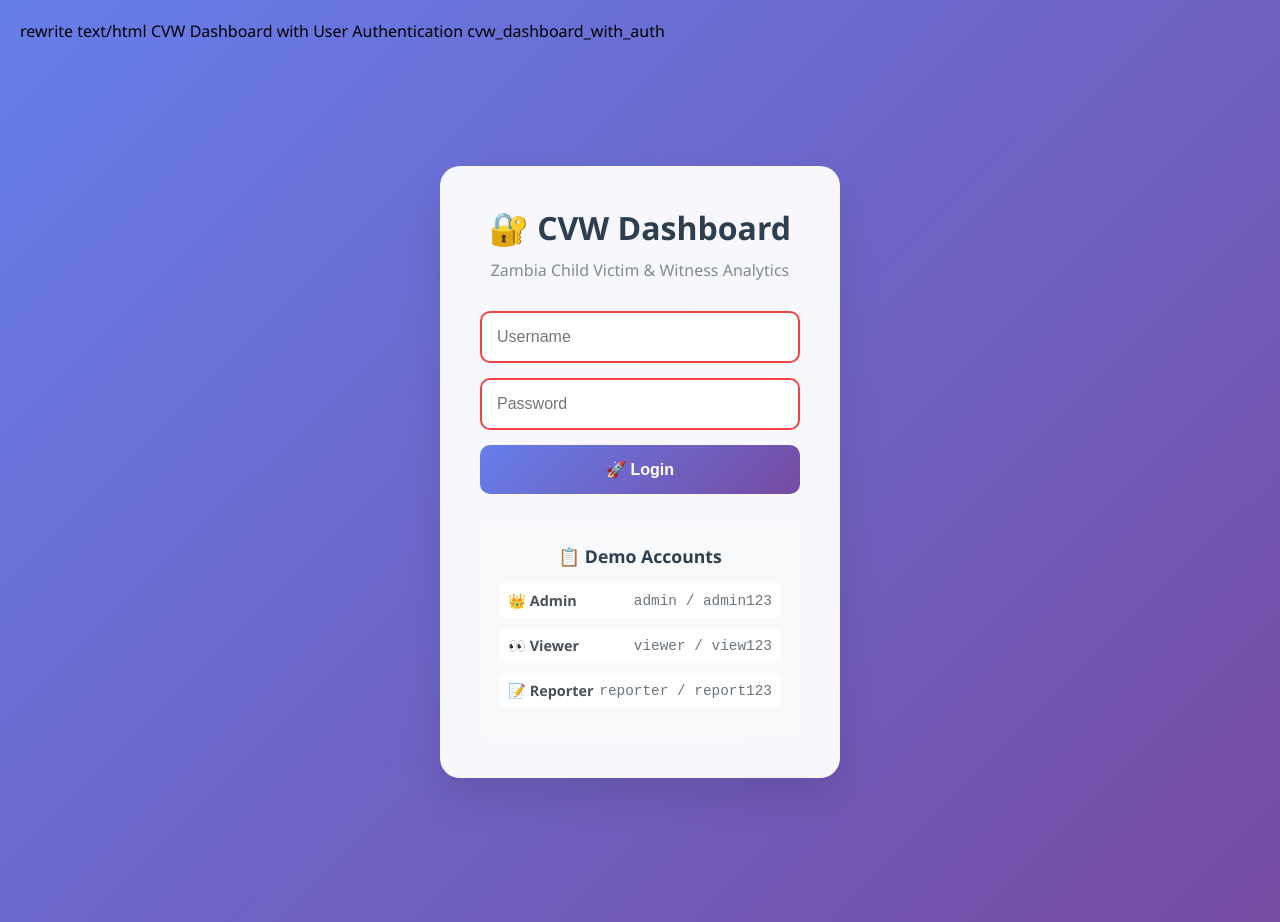
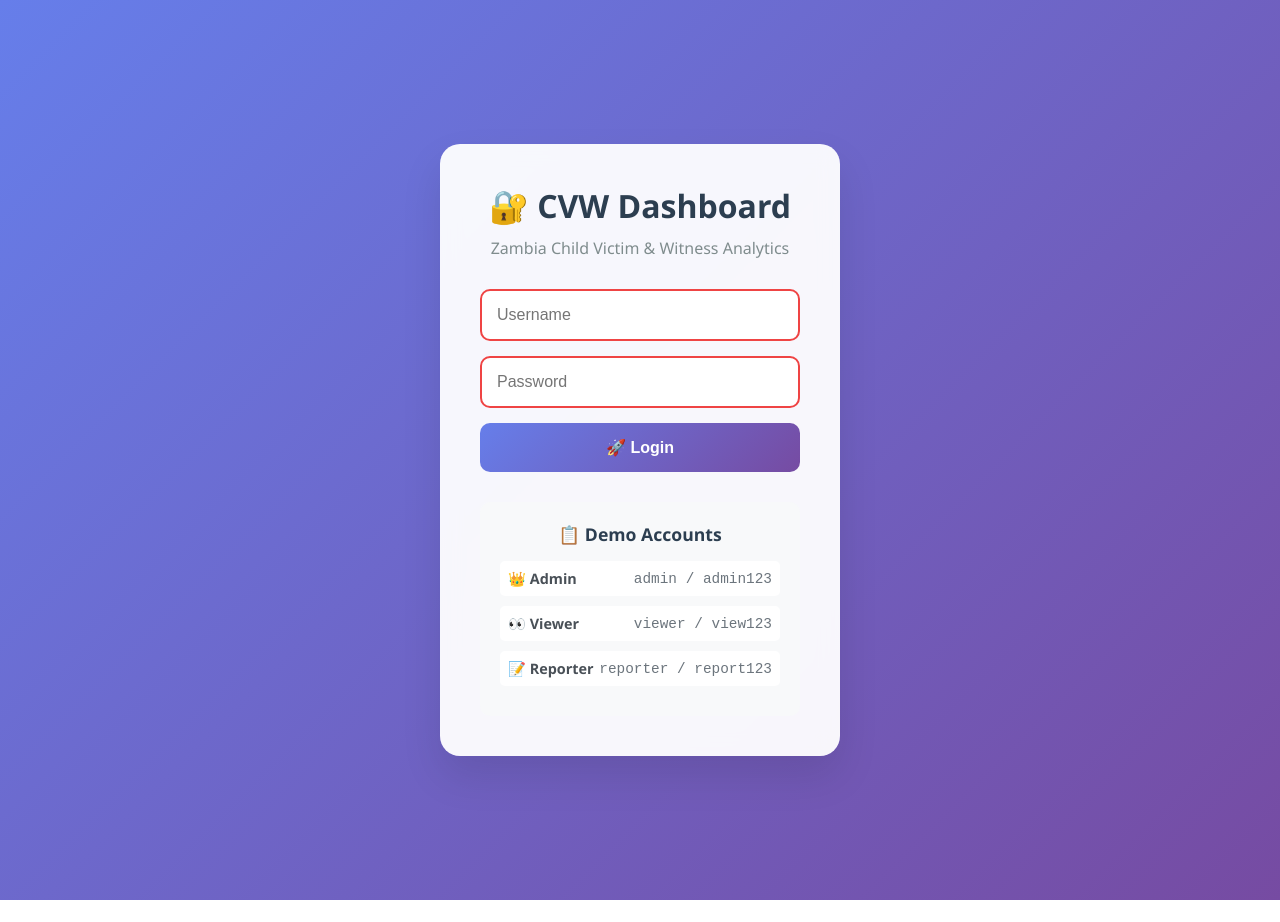
Before and after one commit to freddy248/cvw-dashboard, a website: page public/index.html in a window 1280 px wide. After the commit the page ends 900 px from the top, so only its background shows below. Drawn offline with nearby package versions, Linux system fonts and the light colour scheme.

Commit message:
Update index.html

```diff
--- a/public/index.html
+++ b/public/index.html
@@ -1,11 +1,3 @@
-<artifacts>
-<invoke name="artifacts">
-<parameter name="command">rewrite</parameter>
-<parameter name="type">text/html</parameter>
-<parameter name="title">CVW Dashboard with User Authentication</parameter>
-<parameter name="id">cvw_dashboard_with_auth</parameter>
-<parameter name="content"><!DOCTYPE html>
-<html lang="en">
 <head>
     <meta charset="UTF-8">
     <meta name="viewport" content="width=device-width, initial-scale=1.0">
```
